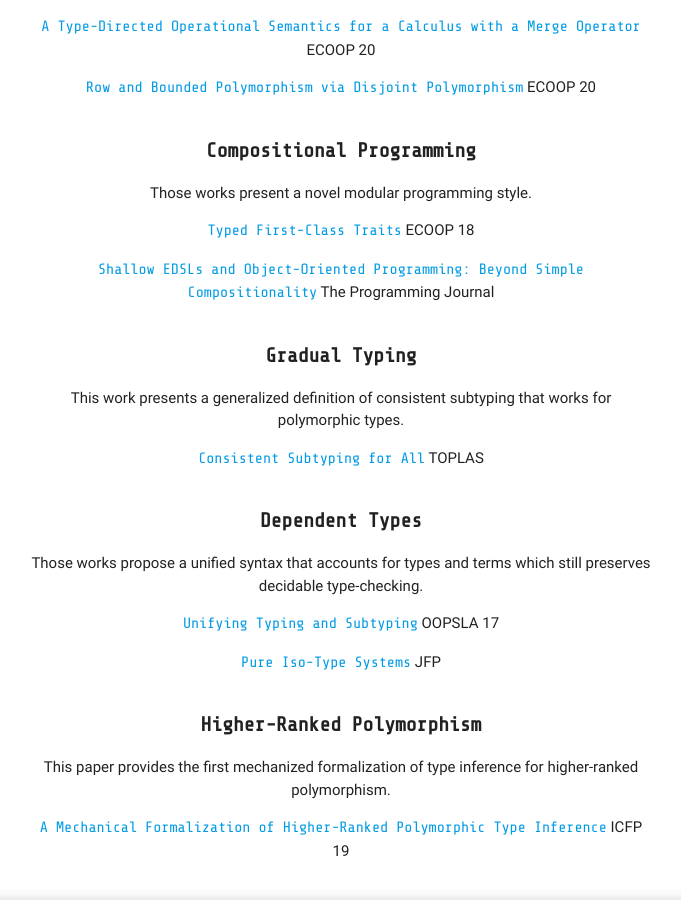
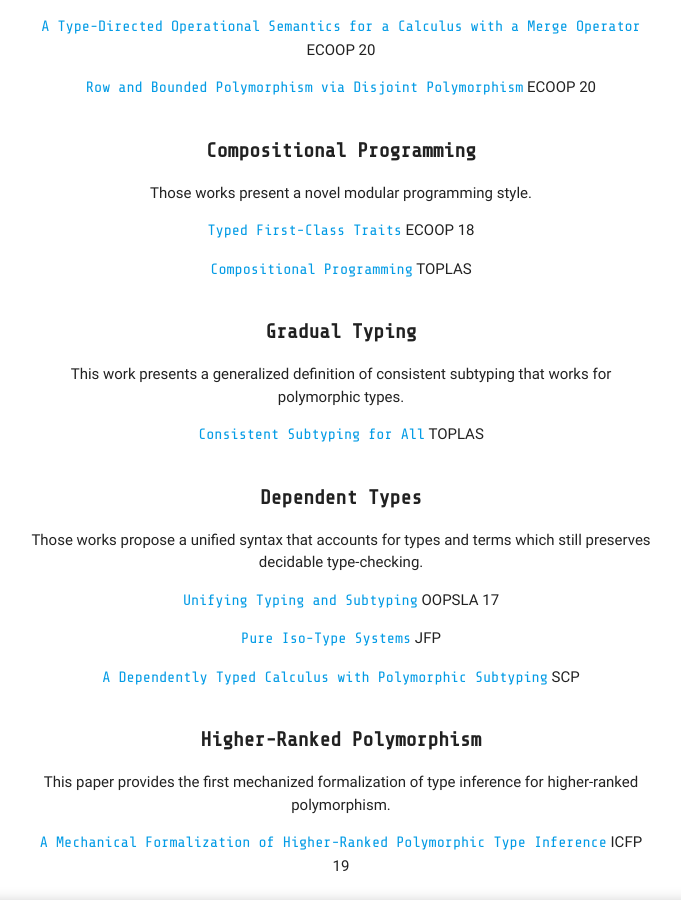
Before and after one commit to hkuplg/hkuplg.github.io, a Jekyll site: the page built from index.html, in a window 1280 px wide and 900 px high, scrolled down 733 px. Shown: the whole window, without its empty margins (299-980 px from the left). Built offline with Jekyll 4.4.1, drawn with Linux system fonts in a browser that asks for light colours; the list of posts is cut into pages by our own code.

```diff
--- a/_data/highlight.yml
+++ b/_data/highlight.yml
@@ -25,9 +25,9 @@
     - title: Typed First-Class Traits
       conf: ECOOP 18
       link: https://i.cs.hku.hk/~bruno/papers/traits.pdf
-    - title: "Shallow EDSLs and Object-Oriented Programming: Beyond Simple Compositionality"
-      conf: The Programming Journal
-      link: https://i.cs.hku.hk/~bruno/papers/programming19shallow.pdf
+    - title: Compositional Programming
+      conf: TOPLAS
+      link: https://i.cs.hku.hk/~bruno/papers/toplas2021.pdf
 - work: Gradual Typing
   description: This work presents a generalized definition of consistent subtyping that works for polymorphic types.
   papers:
@@ -43,6 +43,9 @@
     - title: Pure Iso-Type Systems
       conf: JFP
       link: https://i.cs.hku.hk/~bruno/papers/pits.pdf
+    - title: A Dependently Typed Calculus with Polymorphic Subtyping
+      conf: SCP
+      link: https://i.cs.hku.hk/~bruno/papers/scp2021.pdf
 - work: Higher-Ranked Polymorphism
   description: This paper provides the first mechanized formalization of type inference for higher-ranked polymorphism.
   papers:
```
